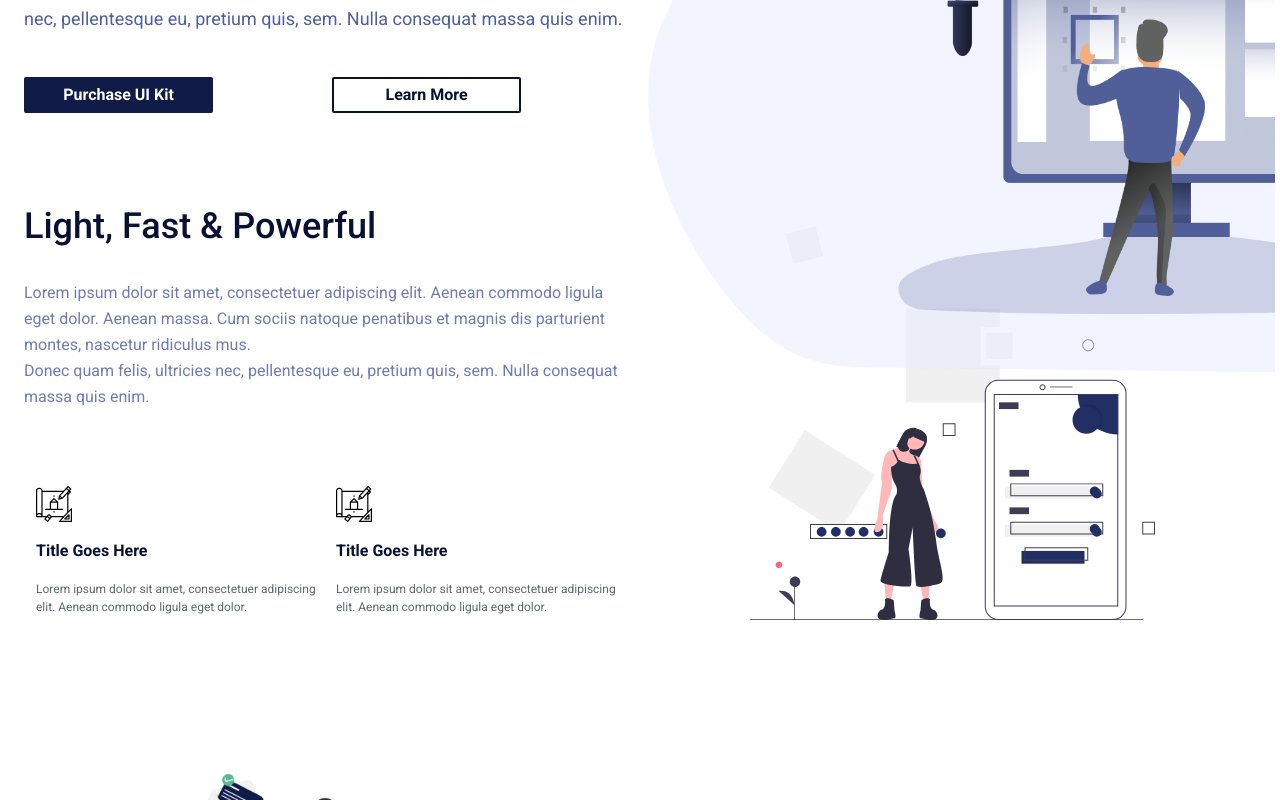
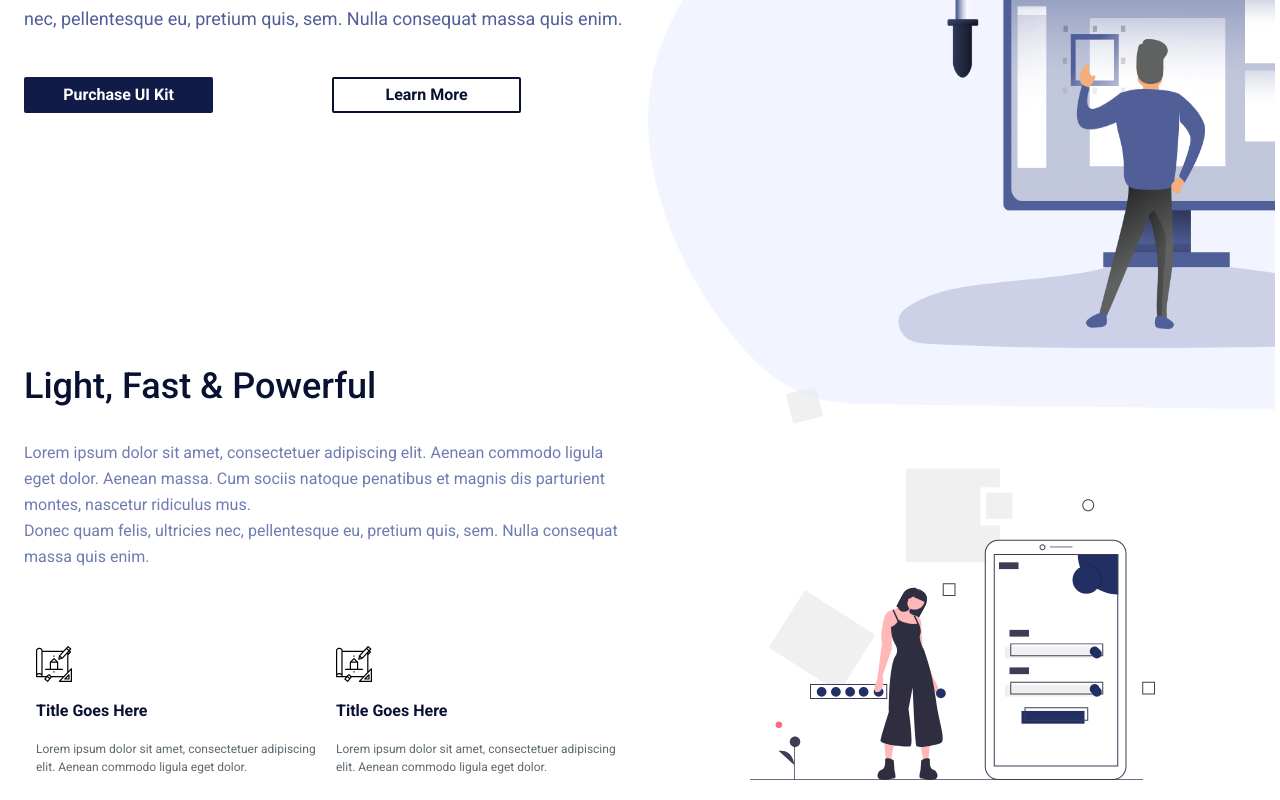
Before and after one commit to kamanatripathi/blue-pencil-repo, a Next.js app: page / in a window 1280 px wide. Shown: the part 380-1180 px from the top of the page. Built offline with nearby package versions, Linux system fonts and the light colour scheme.

Commit message:
update logo name and spacing

```diff
--- a/src/components/ui/section-2.tsx
+++ b/src/components/ui/section-2.tsx
@@ -3,7 +3,10 @@ import { Box, Flex, Grid, GridItem, Image, Text } from '@chakra-ui/react'
 const Section2 = () => {
     return (
         <>
-        <div className='max-w-7xl p-6'>
+        <section className='lg:pt-40' >
+
+
+        <div className='max-w-7xl p-6 '>
         <Grid templateColumns={{ base: "2fr", md: "1fr 1fr" }} gap={4}>
             <GridItem className='content-center'>
                 <div className="flex flex-col  justify-center">
@@ -69,6 +72,7 @@ const Section2 = () => {
             </GridItem>
         </Grid>
         </div>
+        </section>
         </>
     )
 
```
Also changed, not shown: public/instagram.svg (added).
